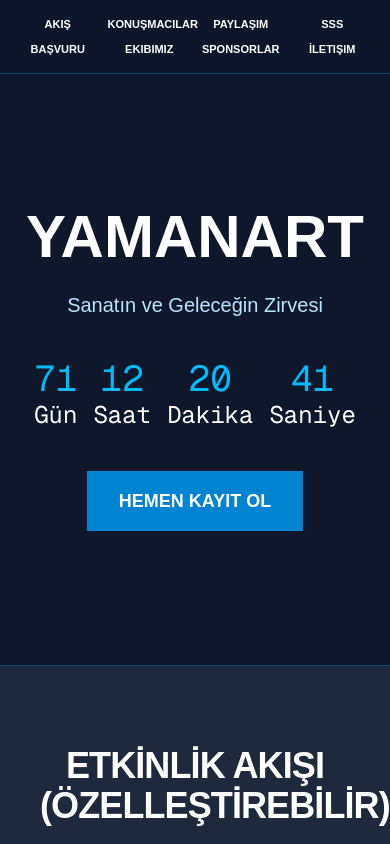
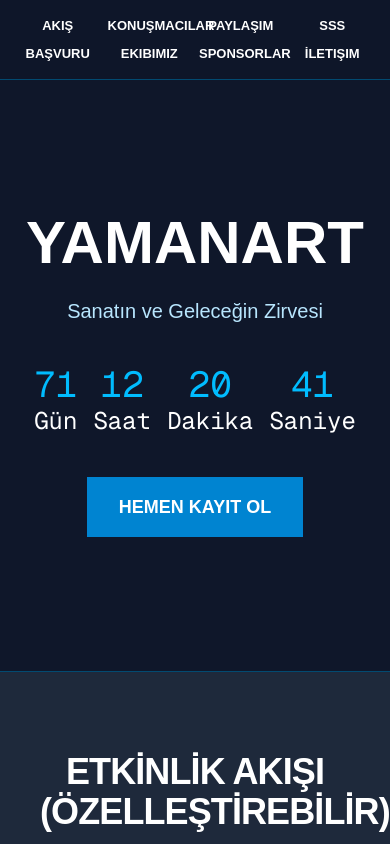
Before and after one commit to eglenceeceko/zirve1, a Next.js app: page / in a window 390 px wide. Shown: the top 844 px of the page. Built offline with nearby package versions, Linux system fonts and the light colour scheme.

Commit message:
Update page.tsx

```diff
--- a/app/page.tsx
+++ b/app/page.tsx
@@ -47,7 +47,7 @@ export default function Home() {
 <nav className="sticky top-0 z-50 bg-[#0f172a]/90 backdrop-blur-md border-b border-sky-900 py-4 px-4 flex flex-col items-center w-full">
 
   {/* Linkler: Mobilde 4+4 Grid, Masaüstünde Tek Satır Flex */}
-  <div className="grid grid-cols-4 gap-2 w-full md:flex md:w-auto md:gap-8 text-[11px] md:text-sm font-bold uppercase text-center">
+  <div className="grid grid-cols-4 gap-2 w-full md:flex md:w-auto md:gap-8 text-[13px] md:text-sm font-bold uppercase text-center">
     <a href="#akis" className="hover:text-sky-400">Akış</a>
     <a href="#konusmacilar" className="hover:text-sky-400">Konuşmacılar</a>
     <a href="#sosyal" className="hover:text-sky-400">Paylaşım</a>
```
